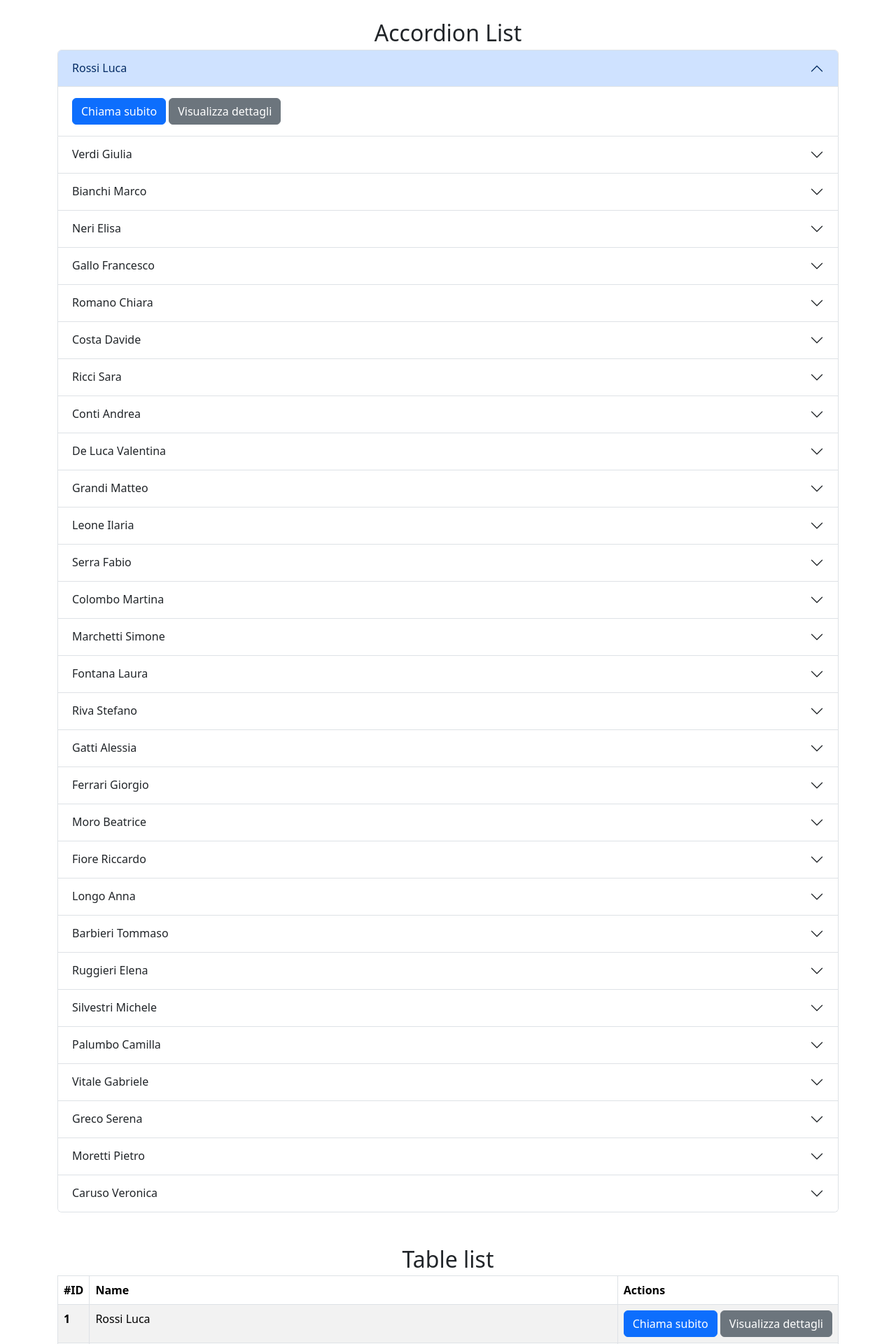
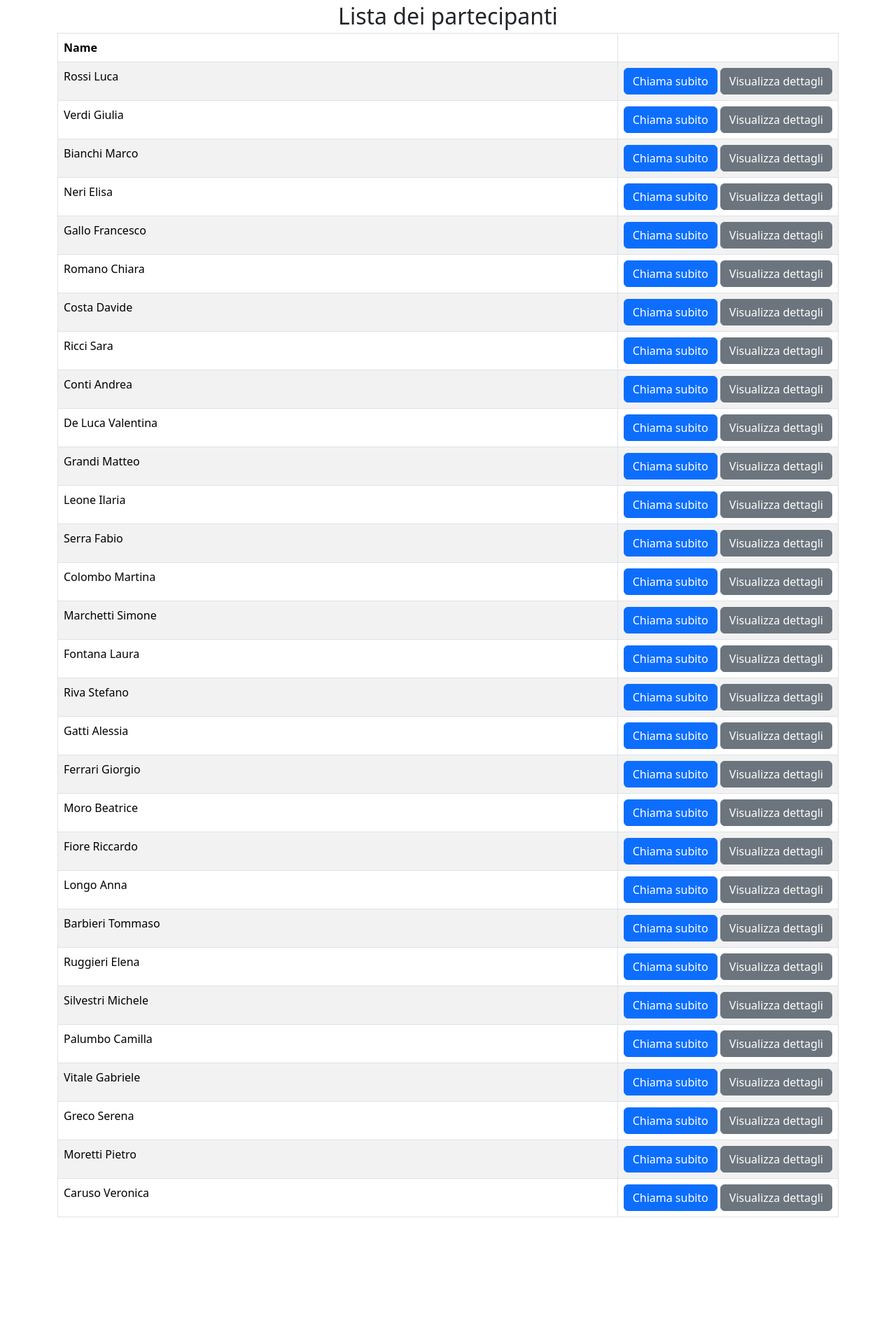
Before and after one commit to VoilaSecari/webapp-viaggi-softskill, a React (Vite) app: page /viaggi/1 in a window 1280 px wide. Shown: the part 340-2260 px from the top of the page at 70% size. After the commit the page ends 2095 px from the top, so only its background shows below. Built offline with nearby package versions, Linux system fonts and the light colour scheme.

Commit message:
correzioni in gruppo

```diff
--- a/src/App.jsx
+++ b/src/App.jsx
@@ -16,7 +16,7 @@ export default function App() {
         <Route path="/viaggi">
           <Route path="" element={<TravelListPage />} />
           <Route path=":id" element={<TravelDetailPage />} />
-          <Route path=":id/partecipanti" element={<ClientDetailPage />} />
+          <Route path=":id/partecipanti/:partecipanteId" element={<ClientDetailPage />} />
         </Route>
       </Routes>
     </BrowserRouter>
--- a/src/assets/details/ClientDetailPage.jsx
+++ b/src/assets/details/ClientDetailPage.jsx
@@ -1,20 +1,35 @@
+import { useParams } from "react-router-dom";
 import clients from "../data/clients";
+
+import { NavLink } from "react-router-dom";
+
+
 export default function ClientDetailPage () {
+
+    const {id, partecipanteId} = useParams();
+    console.info("ClientDetailPage", id, partecipanteId);
+    const partecipante = clients.find((partecipante) => partecipante.id == partecipanteId);
+    console.info("ClientDetailPage partecipante", partecipante);
+
     console.log("ClientDetailPage", clients)
     return (
         <>
             <div className="container">
+
+                <NavLink to={`/viaggi/${id}`} className="nav-item">
+                    Torna ai viaggi{" "}
+                </NavLink>
+
+
                 <h3><strong>Dettaglio partecipante:</strong></h3>
-            </div>
-            <div class="card" style={{width: "18rem"}}>
-                {clients.map((client) => {
-                    <div class="card-body" key={client.id}>
-                        <h5 class="card-title">{client.name}{client.surname}</h5>
-                        <h6 class="card-subtitle mb-2 text-body-secondary">{client.mail}</h6>
-                        <p class="card-phone">{client.phone}</p>
-                        <p class="card-code">{client.fiscalCode}</p>
+                <div className="card" style={{width: "18rem"}}>
+                    <div className="card-body">
+                        <h5 className="card-title">{partecipante.name}{partecipante.surname}</h5>
+                        <h6 className="card-subtitle mb-2 text-body-secondary">{partecipante.mail}</h6>
+                        <p className="card-phone">{partecipante.phone}</p>
+                        <p className="card-code">{partecipante.fiscalCode}</p>
                     </div>
-                })}
+                </div>
             </div>
         </>
     )
--- a/src/assets/pages/viaggi/TravelDetailPage.jsx
+++ b/src/assets/pages/viaggi/TravelDetailPage.jsx
@@ -35,49 +35,17 @@ export default function TravelDetailPage() {
             {
               clients &&
               <>
-                <h2 className="text-center mt-5 mb-1">
-                    Accordion List
-                </h2>
-                <div className="accordion" id="accordionList">
-                    {
-                        clients.map((client, index) => {
-                            return (
-                                <div key={client.id} className="accordion-item">
-                                    <h2 className="accordion-header">
-                                        <button className={`accordion-button ${index === 0 ? "" : " collapsed"}`} type="button" data-bs-toggle="collapse" data-bs-target={`#collapse${client.id}`} aria-expanded={`${index === 0 ? "true" : "false"}`} aria-controls={`collapse${client.id}`}>
-                                            {client.surname} {client.name}
-                                        </button>
-                                    </h2>
-                                    <div id={`collapse${client.id}`} className={`accordion-collapse collapse ${index === 0 ? " show" : ""}`} data-bs-parent="#accordionList">
-                                        <div className="accordion-body">
-                                              <a href={`tel:${client.phone}`} className="btn btn-primary me-1">
-                                                Chiama subito
-                                            </a>
-                                            <a href={`/viaggi/${id}/partecipanti`} className="btn btn-secondary">
-                                                Visualizza dettagli
-                                            </a>
-                                        </div>
-                                    </div>
-                                </div>
-                            )
-                        })
-                    }
-                </div>
-
-                <h2 className="text-center mt-5 mb-1">
-                    Table list
+                <h2 className="text-center mt-4 mb-1">
+                    Lista dei partecipanti
                 </h2>
                 <table className="table table-striped table-bordered table-hover" id="tableList">
                     <thead>
                         <tr>
-                            <th scope="col">
-                                #ID
-                            </th>
                             <th scope="col w-100" style={{width: "100%"}}>
                                 Name
                             </th>
                             <th scope="col">
-                                Actions
+
                             </th>
                         </tr>
                     </thead>
@@ -86,9 +54,6 @@ export default function TravelDetailPage() {
                         clients.map((client, index) => {
                           return (
                             <tr key={client.id}>
-                                <th scope="row">
-                                  {client.id}
-                                </th>
                                 <td>
                                   {client.surname} {client.name}
                                 </td>
@@ -97,7 +62,7 @@ export default function TravelDetailPage() {
                                         <a href={`tel:${client.phone}`} className="btn btn-primary me-1">
                                           Chiama subito
                                         </a>
-                                        <a href={`/viaggi/${id}/partecipanti`} className="btn btn-secondary">
+                                        <a href={`/viaggi/${id}/partecipanti/${client.id}`} className="btn btn-secondary">
                                           Visualizza dettagli
                                         </a>
                                     </div>
```
